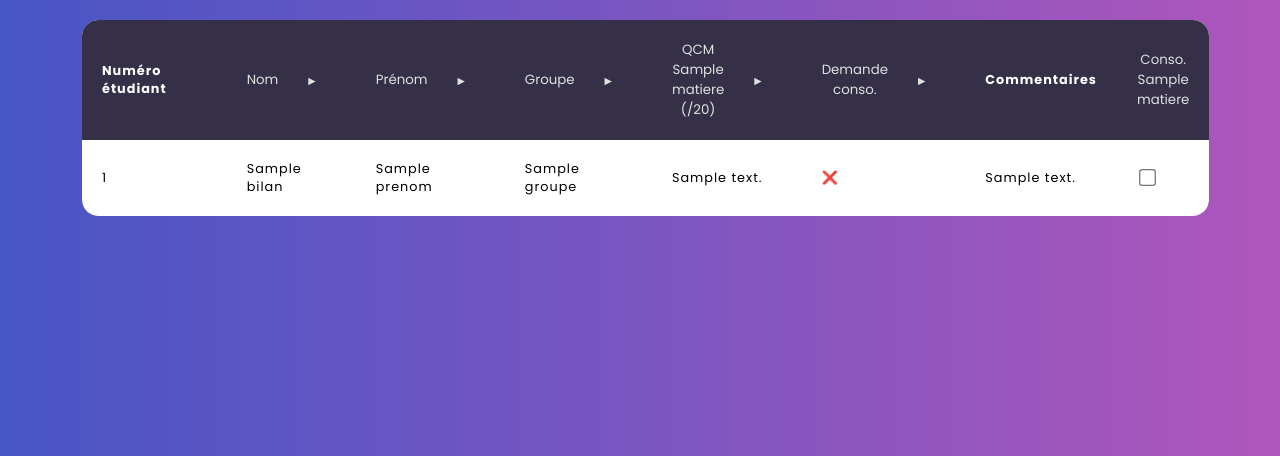
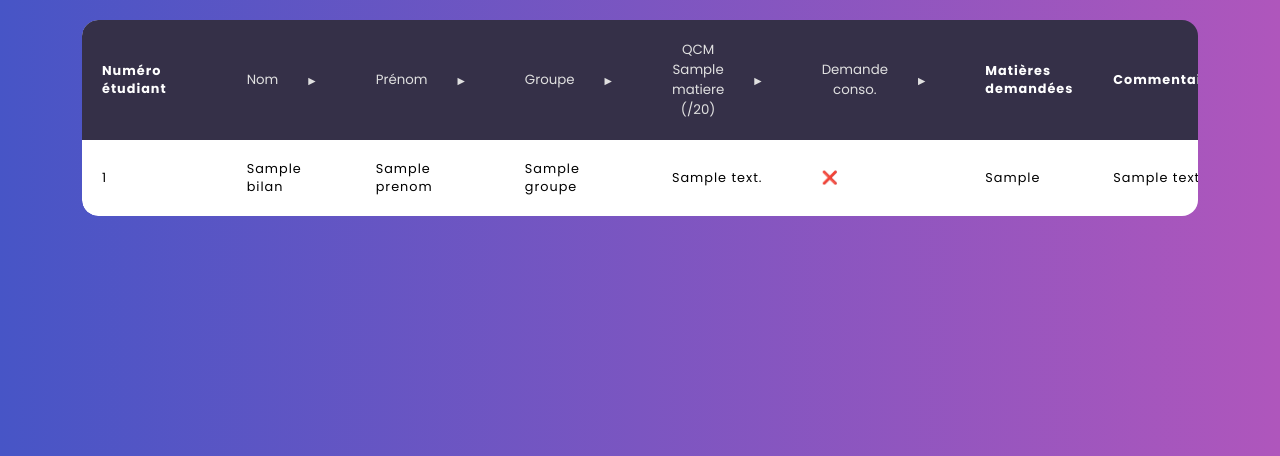
Before and after one commit to amin-elmellouki/SAE_Consolidation, a Django app: template bilan/templates/bilan.html in a window 1280 px wide. Shown: the part 156-612 px from the top of the page. Run offline with Django 5.2, Linux system fonts and the light colour scheme; the template is opened without the code that fills it: most values are stand-ins (such as "Sample title", 1, 10 or a date in 2020).

Commit message:
add matieres demandees and fix table max size

```diff
--- a/bilan/static/style-bilan.css
+++ b/bilan/static/style-bilan.css
@@ -7,6 +7,14 @@ body {
     padding-right: 5%;
 }
 
+div {
+    overflow-y: scroll;
+    border-collapse: collapse;
+    border-radius: 16px;
+    margin: 10px;
+    margin-top: 20px;
+}
+
 table {
     border-collapse: collapse;
     font-family: sans-serif;
@@ -14,8 +22,6 @@ table {
     letter-spacing: 1px;
     border-radius: 16px;
     overflow: hidden;
-    margin: 10px;
-    margin-top: 20px;
 }
 
 th, td {
--- a/bilan/templates/bilan.html
+++ b/bilan/templates/bilan.html
@@ -8,6 +8,7 @@
 {% endblock %}
 
 {% block content %}
+<div>
     <table class="sortable">
         <thead>
             <th class="no-sort">Numéro étudiant <span aria-hidden="true"></span></th>
@@ -18,9 +19,10 @@
                 <th><button>QCM {{ matiere }} (/20) <span aria-hidden="true"></span></button></th>
             {% endfor %}
             <th><button>Demande conso. <span aria-hidden="true"></span></button></th>
+            <th> Matières demandées </th>
             <th class="no-sort">Commentaires</th>
             {% for matiere, note in bilans.0.notes.items %}
-            <th><button>Conso. {{ matiere }}</button></th>
+                <th>Conso. {{ matiere }}</th>
             {% endfor %}
         </thead>
 
@@ -35,6 +37,7 @@
                         <td>{{ note }}</td>
                     {% endfor %}
                     <td>{% if bilan.demande == 'True' %} ✅ {% else %} ❌ {% endif %}</td>
+                    <td> {{ bilan.demande_en }} </td>
                     <td>{{ bilan.desc }}</td>
                     {% for note in bilan.notes %}
                         <td><input type="checkbox"></td>
@@ -43,4 +46,5 @@
             {% endfor %}
         </tbody>
     </table>
+</div>
 {% endblock %}
```
Also changed, not shown: home/models.py (+6 -1 lines). Lines whose indentation alone changed are shown as unchanged.
